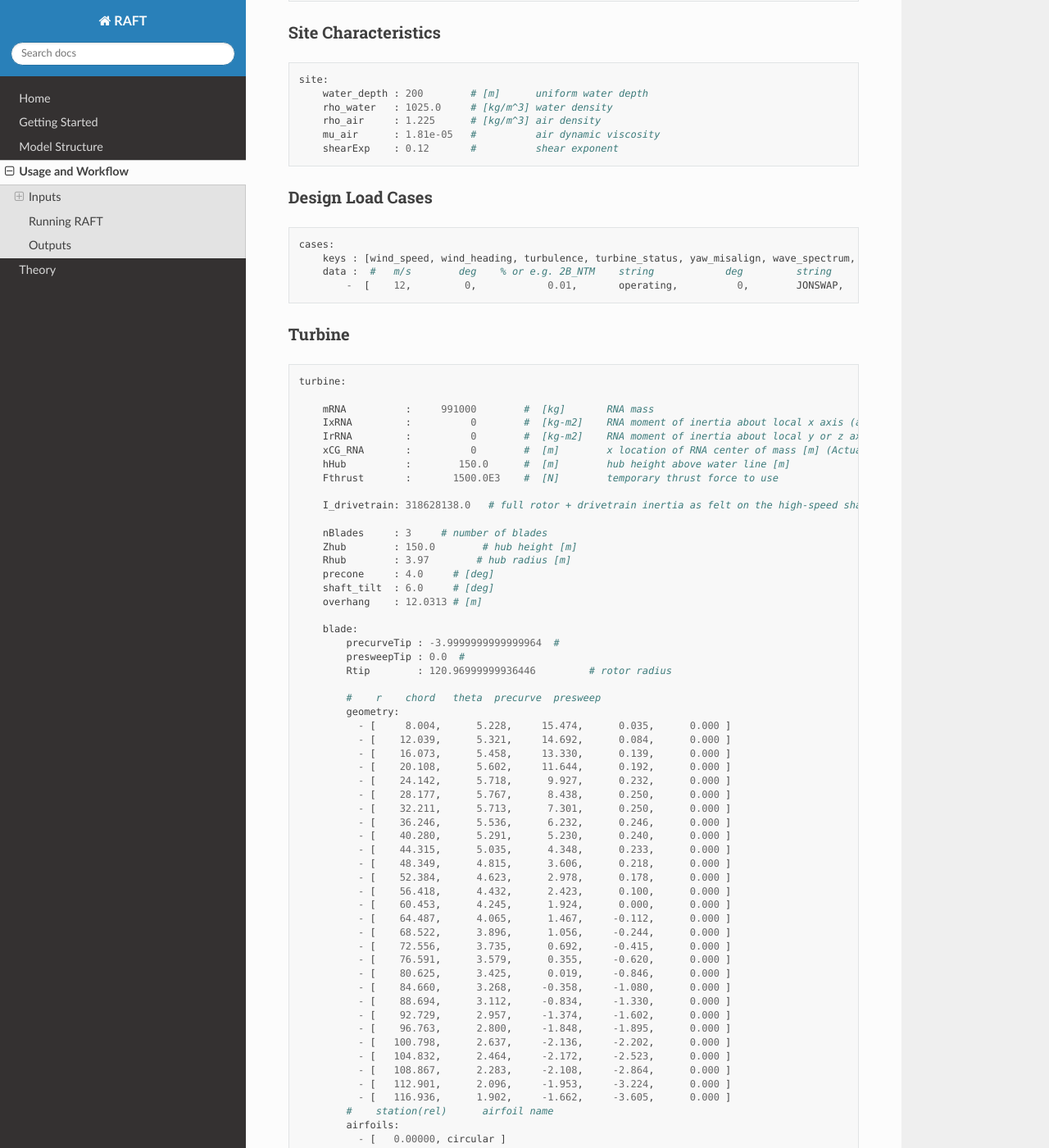
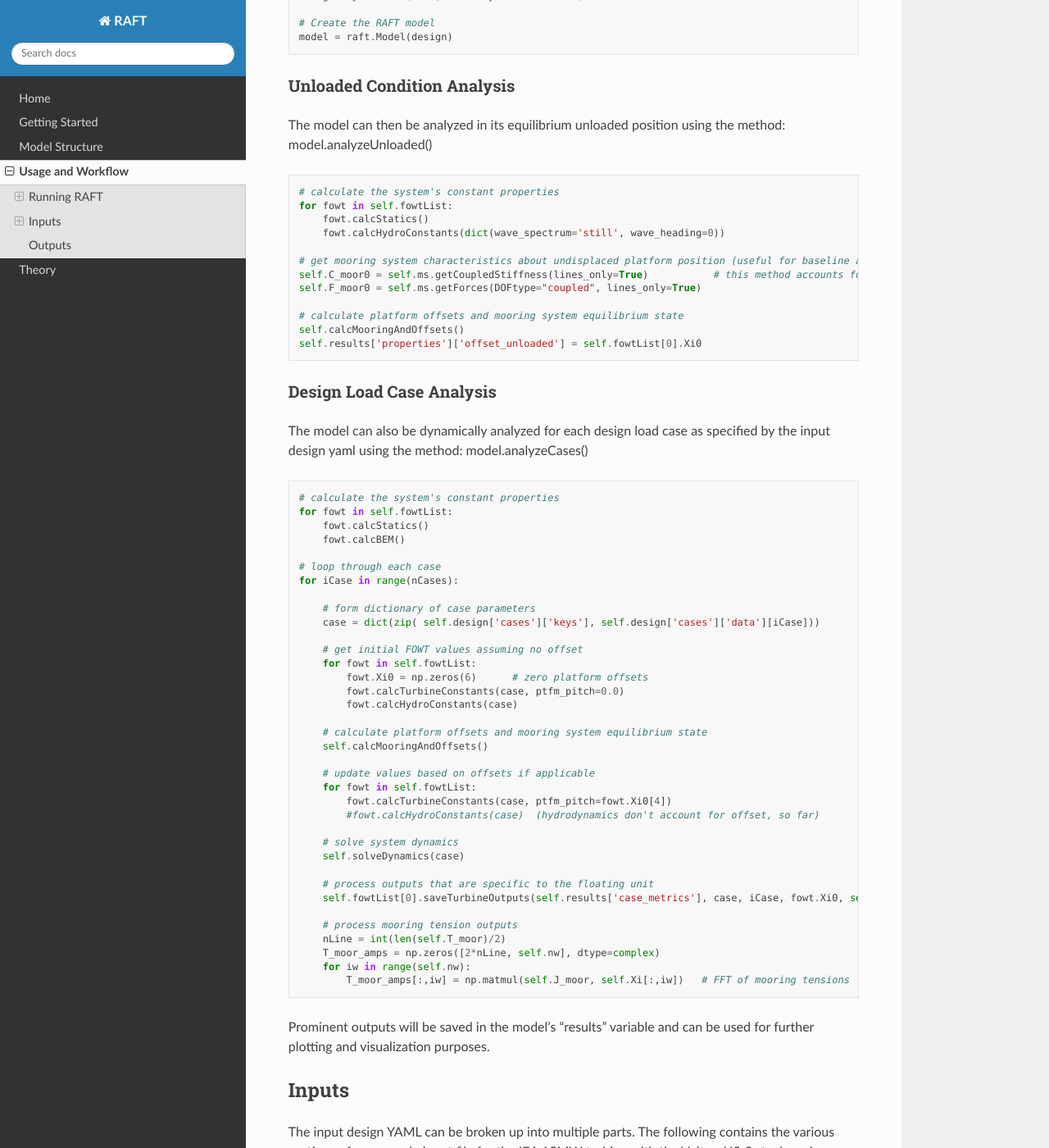
Before and after one commit to WISDEM/RAFT, a Sphinx documentation site: the page built from docs/usage.rst, in a window 1280 px wide and 1400 px high, scrolled down 1022 px. Shown: the whole window at 82% size. Built offline with Sphinx 7.4.7 and the Read the Docs theme 2.0.0, drawn with Linux system fonts in a browser that asks for light colours; some of the changed text lies outside the part shown.

Commit message:
A little restructure to usage.rst with more code on how to run RAFT

```diff
--- a/docs/usage.rst
+++ b/docs/usage.rst
@@ -7,9 +7,96 @@
 The primary outputs of RAFT will be the response amplitude operators (RAOs) of the FOWT, which describe the response of the FOWT in reference
 to the input loads.
 
+Running RAFT
+------------
+
+RAFT can be run by following the process in the figure below to compute the 6x6 matrices in the equations of motion
+(equations shown in the Theory page).
+
 .. image:: /images/workflow.JPG
     :align: center
 
+Model Setup
+^^^^^^^^^^^
+
+The input design yaml is loaded into a python design dictionary and used to create and initialize a Model object.
+
+.. code-block::
+
+    # load the input design yaml
+    with open('VolturnUS-S_example.yaml') as file:
+    design = yaml.load(file, Loader=yaml.FullLoader)
+
+    # Create the RAFT model
+    model = raft.Model(design)
+
+Unloaded Condition Analysis
+^^^^^^^^^^^^^^^^^^^^^^^^^^^
+
+The model can then be analyzed in its equilibrium unloaded position using the method: model.analyzeUnloaded()
+
+.. code-block::
+
+    # calculate the system's constant properties
+    for fowt in self.fowtList:
+        fowt.calcStatics()
+        fowt.calcHydroConstants(dict(wave_spectrum='still', wave_heading=0))
+
+    # get mooring system characteristics about undisplaced platform position (useful for baseline and verification)
+    self.C_moor0 = self.ms.getCoupledStiffness(lines_only=True)           # this method accounts for eqiuilibrium of free objects in the system
+    self.F_moor0 = self.ms.getForces(DOFtype="coupled", lines_only=True)
+
+    # calculate platform offsets and mooring system equilibrium state
+    self.calcMooringAndOffsets()
+    self.results['properties']['offset_unloaded'] = self.fowtList[0].Xi0
+
+Design Load Case Analysis
+^^^^^^^^^^^^^^^^^^^^^^^^^
+
+The model can also be dynamically analyzed for each design load case as specified by the input design yaml
+using the method: model.analyzeCases()
+
+.. code-block::
+
+    # calculate the system's constant properties
+    for fowt in self.fowtList:
+        fowt.calcStatics()
+        fowt.calcBEM()
+
+    # loop through each case
+    for iCase in range(nCases):
+
+        # form dictionary of case parameters
+        case = dict(zip( self.design['cases']['keys'], self.design['cases']['data'][iCase]))
+
+        # get initial FOWT values assuming no offset
+        for fowt in self.fowtList:
+            fowt.Xi0 = np.zeros(6)      # zero platform offsets
+            fowt.calcTurbineConstants(case, ptfm_pitch=0.0)
+            fowt.calcHydroConstants(case)
+
+        # calculate platform offsets and mooring system equilibrium state
+        self.calcMooringAndOffsets()
+
+        # update values based on offsets if applicable
+        for fowt in self.fowtList:
+            fowt.calcTurbineConstants(case, ptfm_pitch=fowt.Xi0[4])
+            #fowt.calcHydroConstants(case)  (hydrodynamics don't account for offset, so far)
+
+        # solve system dynamics
+        self.solveDynamics(case)
+
+        # process outputs that are specific to the floating unit
+        self.fowtList[0].saveTurbineOutputs(self.results['case_metrics'], case, iCase, fowt.Xi0, self.Xi[0:6,:])
+
+        # process mooring tension outputs
+        nLine = int(len(self.T_moor)/2)
+        T_moor_amps = np.zeros([2*nLine, self.nw], dtype=complex)
+        for iw in range(self.nw):
+            T_moor_amps[:,iw] = np.matmul(self.J_moor, self.Xi[:,iw])   # FFT of mooring tensions
+
+
+Prominent outputs will be saved in the model's "results" variable and can be used for further plotting and visualization purposes.
 
 
 
```
Also changed, not shown: other parts of docs/usage.rst (+0 -24 lines).
